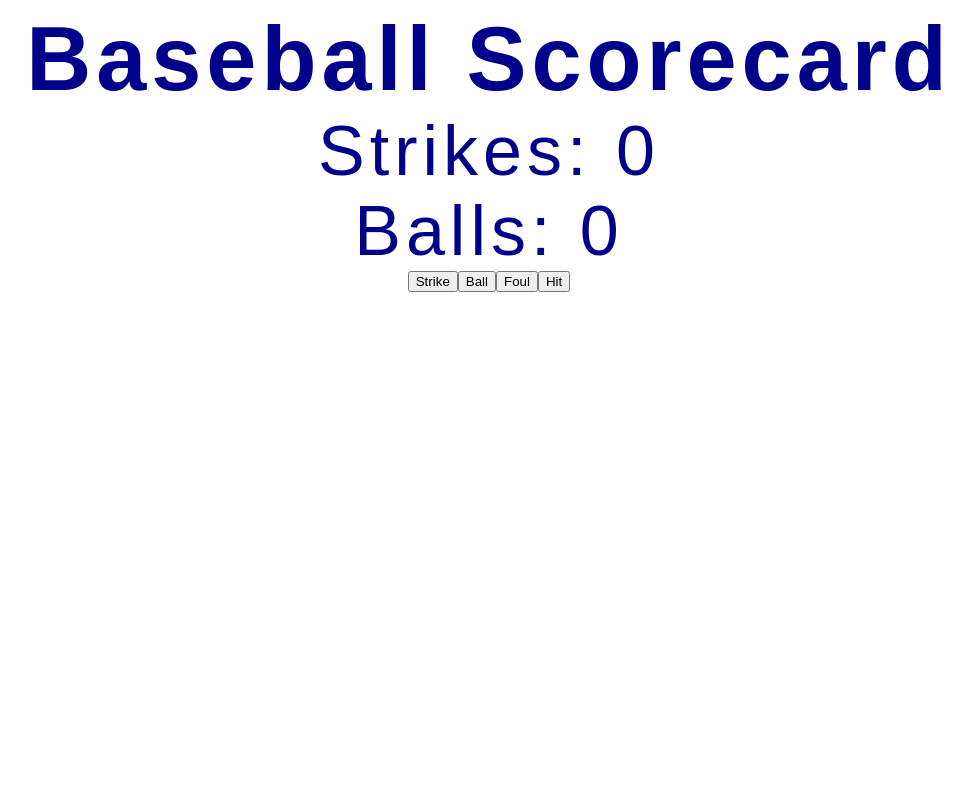
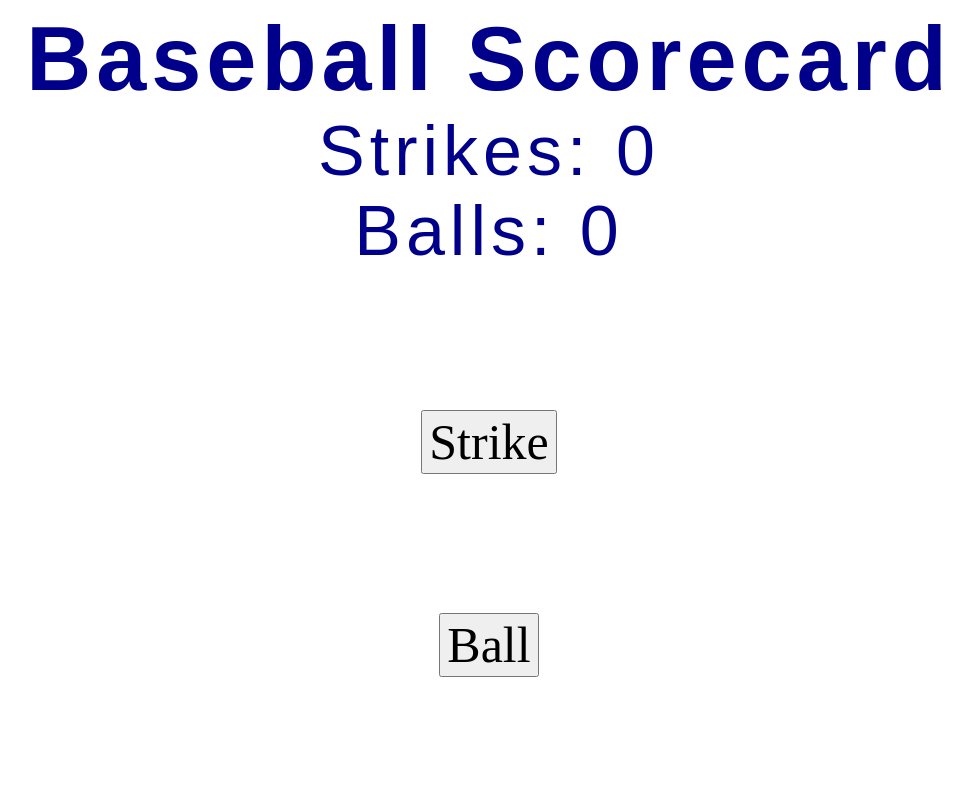
Before and after one commit to dm-devtech/Baseball-Scorecard_ReactApp, a React (Create React App) app in the folder baseball-scorecard/: page / in a window 1280 px wide. Shown: the top 800 px of the page, without its empty margins (151-1123 px from the left). Built offline with nearby package versions, Linux system fonts and the light colour scheme.

Commit message:
Added css class for buttons

```diff
--- a/baseball-scorecard/src/CSS/formatting.css
+++ b/baseball-scorecard/src/CSS/formatting.css
@@ -14,3 +14,15 @@
   color: darkblue;
   font: 70px Arial, sans-serif;
 }
+
+.buttons {
+  grid-row: 2 / 3;
+  button {
+    grid-row: 2 / 3;
+    font-family: 'Press Start 2P', cursive;
+    justify-self: center;
+    display: flex;
+    margin: 11% auto;
+    font-size: 50px;
+  }
+}
--- a/baseball-scorecard/src/components/Controls.js
+++ b/baseball-scorecard/src/components/Controls.js
@@ -2,7 +2,7 @@ import React from 'react';
 
 const Controls = (props) => {
   return (
-    <div>
+    <div className="buttons">
       <button onClick={props.strike}>Strike</button>
       <button onClick={props.ball}>Ball</button>
       <button onClick={props.foul}>Foul</button>
```
Also changed, not shown: 1 other file (tests, documents, lock files or other folders).
